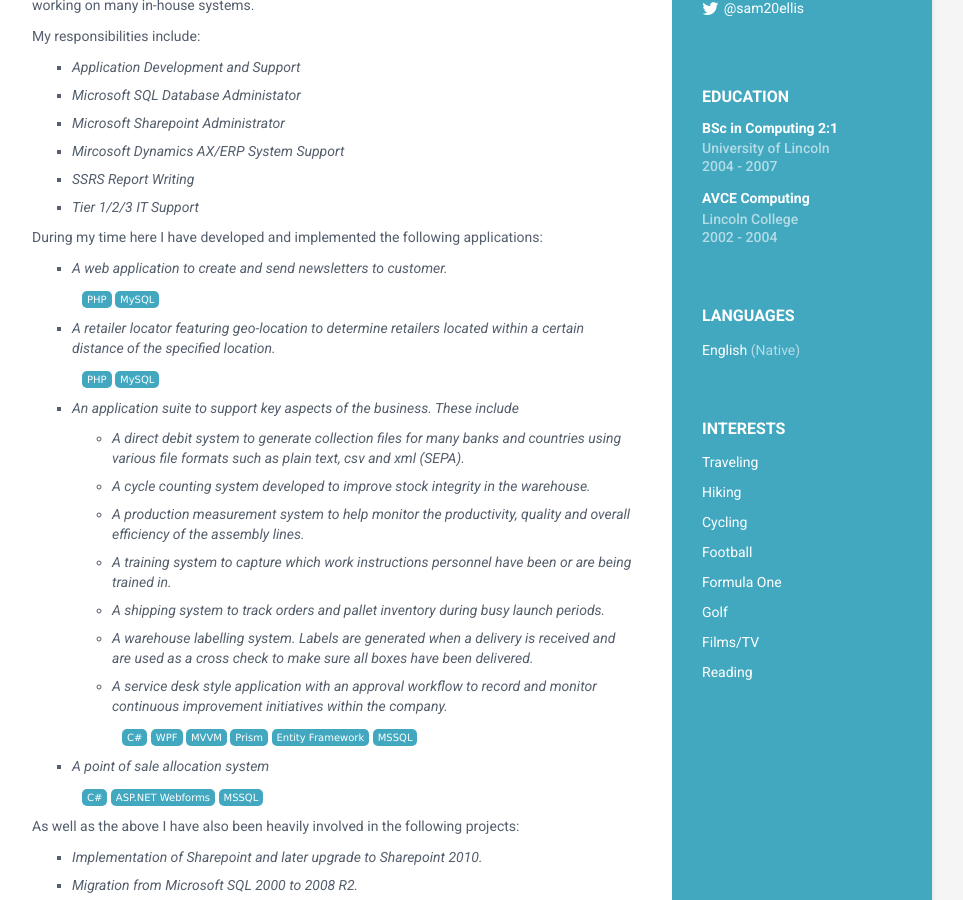
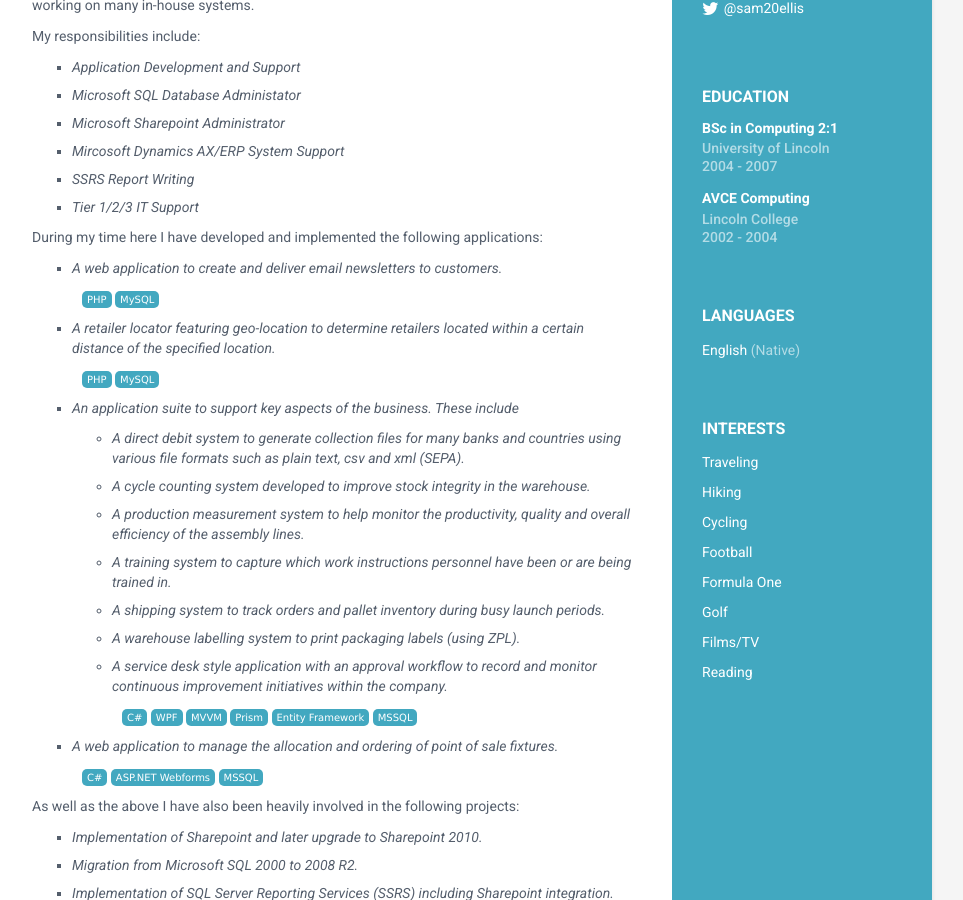
Before and after one commit to maytwenty/maytwenty.github.io, a Jekyll site: the page built from index.html, in a window 1280 px wide and 900 px high, scrolled down 441 px. Shown: the whole window, without its empty margins (188-1151 px from the left). Built offline with Jekyll 4.4.1, drawn with Linux system fonts in a browser that asks for light colours.

Commit message:
Update experience.html

```diff
--- a/_includes/experience.html
+++ b/_includes/experience.html
@@ -27,7 +27,7 @@
 
             <ul>
                 <li>
-                    A web application to create and send newsletters to customer.
+                    A web application to create and deliver email newsletters to customers.
                     <div class="tech-box">
                         <span class="tech">PHP</span>
                         <span class="tech">MySQL</span>
@@ -59,7 +59,7 @@
 
                         <li>A shipping system to track orders and pallet inventory during busy launch periods.</li>
 
-                        <li>A warehouse labelling system. Labels are generated when a delivery is received and are used as a cross check to make sure all boxes have been delivered.</li>
+                        <li>A warehouse labelling system to print packaging labels (using ZPL).</li>
 
                         <li>
                             A service desk style application with an approval workflow to record and monitor continuous improvement initiatives within the company.
@@ -80,7 +80,7 @@
                 </li>
 
                 <li>
-                    A point of sale allocation system
+                    A web application to manage the allocation and ordering of point of sale fixtures.
 
                     <div class="tech-box">
                         <span class="tech">C#</span>
```
